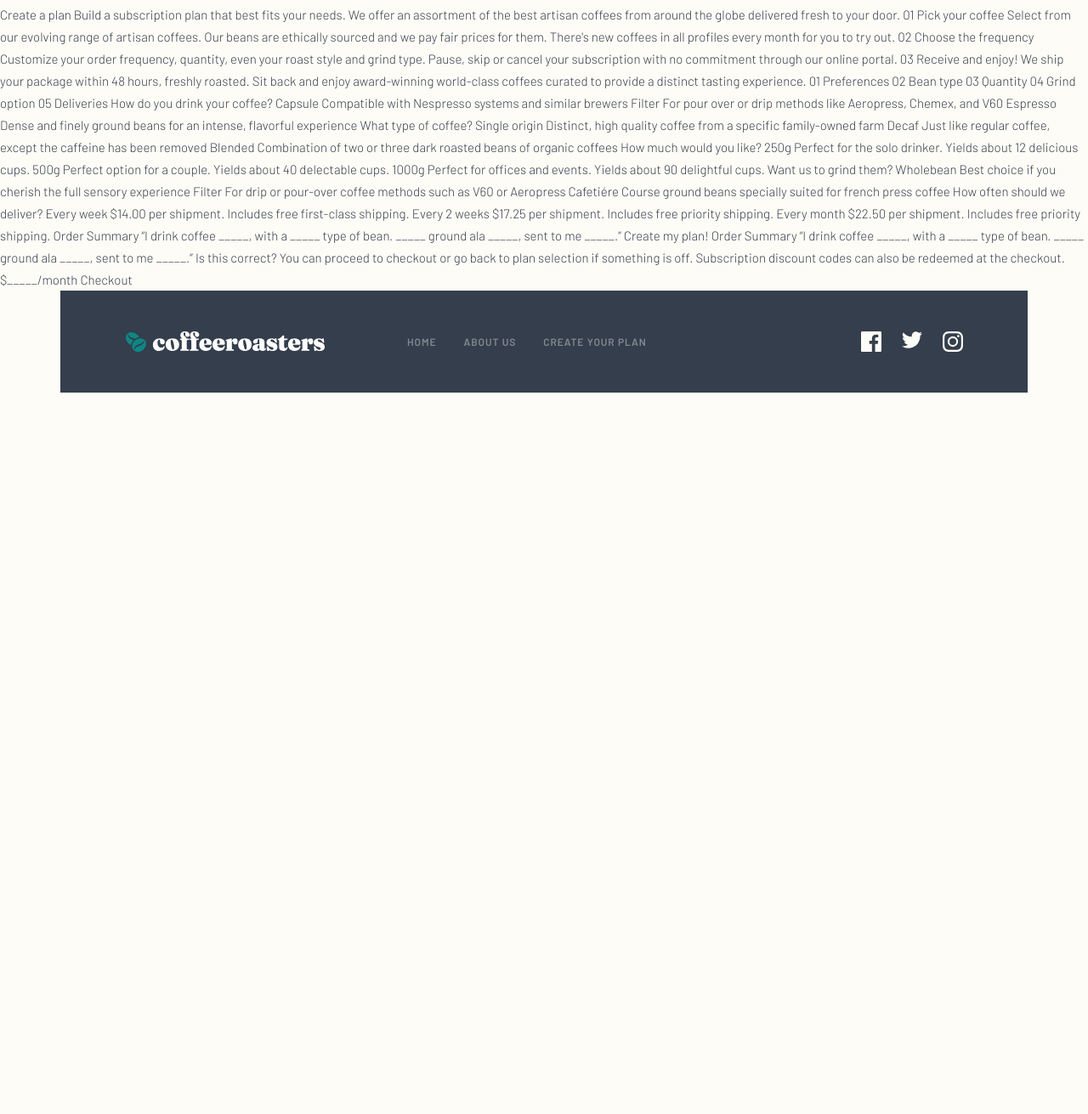
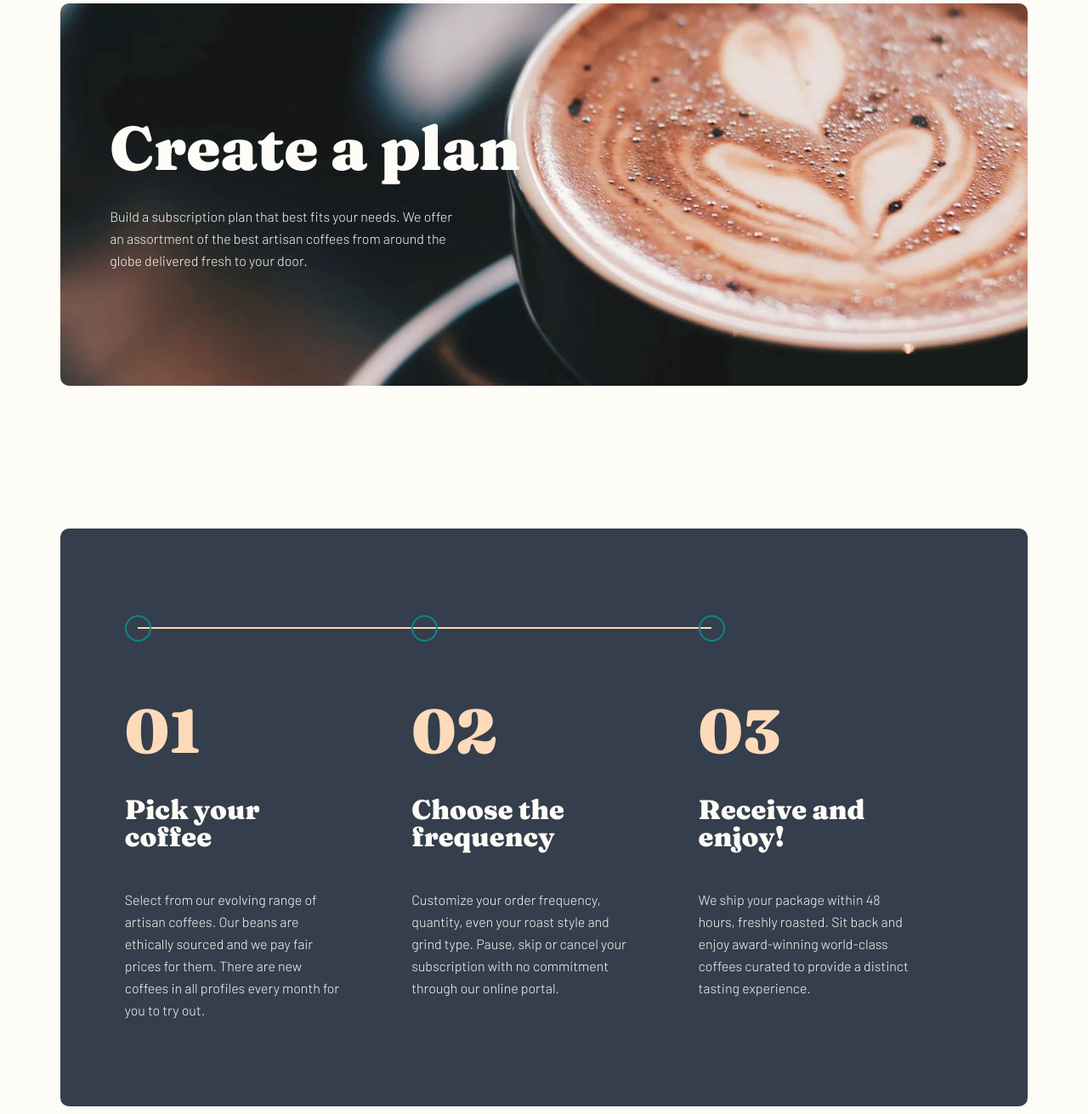
Before and after one commit to ksenia-kos/coffeeroasters-subscribtion, a plain HTML site: page plan.html in a window 1280 px wide. Shown: the part 109-1420 px from the top of the page at 85% size. Before the commit the page ends 800 px from the top, so only its background shows below. Drawn offline with Linux system fonts and the light colour scheme.

Commit message:
Create Plan page start

```diff
--- a/plan.html
+++ b/plan.html
@@ -42,11 +42,58 @@
 
   </header>
 
+  <main>
+    <section class="plan-hero container">
+      <h1>Create a plan</h1>
+      <p>Build a subscription plan that best fits your needs. We offer an assortment of the best artisan coffees from around the globe delivered fresh to your door.</p>
+    </section>
+
+    <section class="plan-how">
+
+      <div class="how-it-works">
+
+        <span class="line"></span>
+
+        <div class="how-grid">
+
+          <div class="circle circle-1"></div>
+          <div class="circle circle-2"></div>
+          <div class="circle circle-3"></div>
+
+          <div class="step">
+            <div class="step__number">
+              <span>01</span>
+            </div>
+            <h3>Pick your coffee</h3>
+            <p>Select from our evolving range of artisan coffees. Our beans are ethically sourced and we pay fair prices for them. There are new coffees in all profiles every month for you to try out.</p>
+          </div>
+
+          <div class="step">
+            <div class="step__number">
+              <span>02</span>
+            </div>
+            <h3>Choose the frequency</h3>
+            <p>Customize your order frequency, quantity, even your roast style and grind type. Pause, skip or cancel your subscription with no commitment through our online portal.</p>
+          </div>
+
+          <div class="step">
+            <div class="step__number">
+              <span>03</span>
+            </div>
+            <h3>Receive and enjoy!</h3>
+            <p>We ship your package within 48 hours, freshly roasted. Sit back and enjoy award-winning world-class coffees curated to provide a distinct tasting experience.</p>
+          </div>
+
+        </div>
+
+      </div>
+    </section>
+
+  </main>
 
 
-  Create a plan
-  Build a subscription plan that best fits your needs. We offer an assortment of the best
-  artisan coffees from around the globe delivered fresh to your door.
+
+
 
   01
   Pick your coffee
--- a/scss/_how-it-works.scss
+++ b/scss/_how-it-works.scss
@@ -28,15 +28,16 @@
         @media only screen and (min-width: $breakpoint-up-1) {
             display: block;
             position: relative;
-            top: 15.5px;
+            top: 15.5px; // move half a circle down
+            left: 15.5px; // move half a circle right
             z-index: -1;
-            width: calc(66% + 25px); // 2/3 of the page plus grid gap
+            width: calc((100% - 20px) / 3 * 2 + 20px);
             height: 2px;
             background-color: $paleOrange;
         }
 
         @media only screen and (min-width: $breakpoint-up-2) {
-            width: calc(68.41% + 15.5px);
+            width: 68.41%;
         }
     }
 
@@ -64,6 +65,7 @@
                 width: 31px;
                 height: 31px;
                 border-radius: 50%;
+                z-index: 2;
                 border: 2px solid $darkCyan;
                 background-color: $lightCream;
                 margin-bottom: 48px;
--- /dev/null
+++ b/scss/_plan-hero.scss
@@ -0,0 +1,43 @@
+.plan-hero {
+    display: flex;
+    flex-flow: column nowrap;
+    justify-content: center;
+    min-height: 400px;
+    background: url('../assets/plan/mobile/image-hero-blackcup.jpg') center no-repeat;
+    background-size: cover;
+    border-radius: 10px;
+    padding: 24px;
+    margin-bottom: 120px;
+
+    @media only screen and (min-width: $breakpoint-up-1) {
+        background-image: url('../assets/plan/tablet/image-hero-blackcup.jpg');
+        padding: 58px;
+        margin-bottom: 144px;
+    }
+
+    @media only screen and (min-width: $breakpoint-up-2) {
+        min-height: 450px;
+        background-image: url('../assets/plan/desktop/image-hero-blackcup.jpg');
+        margin-bottom: 168px;
+    }
+
+    h1 {
+        margin-bottom: 22px;
+
+        @media only screen and (min-width: $breakpoint-up-2) {
+            margin-bottom: 32px;
+        }
+    }
+
+    p {
+        color: $lightCream;
+
+        @media only screen and (min-width: $breakpoint-up-1) {
+            width: 66%;
+        }
+
+        @media only screen and (min-width: $breakpoint-up-2) {
+            width: 40%;
+        }
+    }
+}
--- /dev/null
+++ b/scss/_plan-how.scss
@@ -0,0 +1,50 @@
+.plan-how {
+
+    background-color: $darkGreyBlue;
+    color: $lightCream;
+    border-radius: 10px;
+    padding: 80px 0;
+    margin-bottom: 120px;
+
+    @media only screen and (min-width: $breakpoint-up-1) {
+        padding: 96px 0;
+        margin-bottom: 144px;
+    }
+
+    @media only screen and (min-width: $breakpoint-up-2) {
+        padding: 100px 0;
+        margin: 0 $margin-desktop 168px;
+    }
+
+    .how-it-works {
+        margin-bottom: 0;
+
+        @media only screen and (min-width: $breakpoint-up-2) { // 1024px
+            margin: 0 6.64%;
+        }
+
+        .line {
+            z-index: 2;
+        }
+
+        .how-grid {
+            margin-bottom: 0;
+        }
+
+        .circle {
+            background-color: transparent;
+        }
+
+        .step {
+
+            &:last-child {
+                margin-bottom: 0;
+            }
+        }
+
+        h3 {
+            color: $lightCream;
+        }
+
+    }
+}
--- a/scss/main.scss
+++ b/scss/main.scss
@@ -7,5 +7,7 @@
 @import "collection";
 @import "why";
 @import "how-it-works";
+@import "footer";
 
-@import "footer";
+@import "plan-hero";
+@import "plan-how";
```
Also changed, not shown: scss/main.css, 1 other file.
